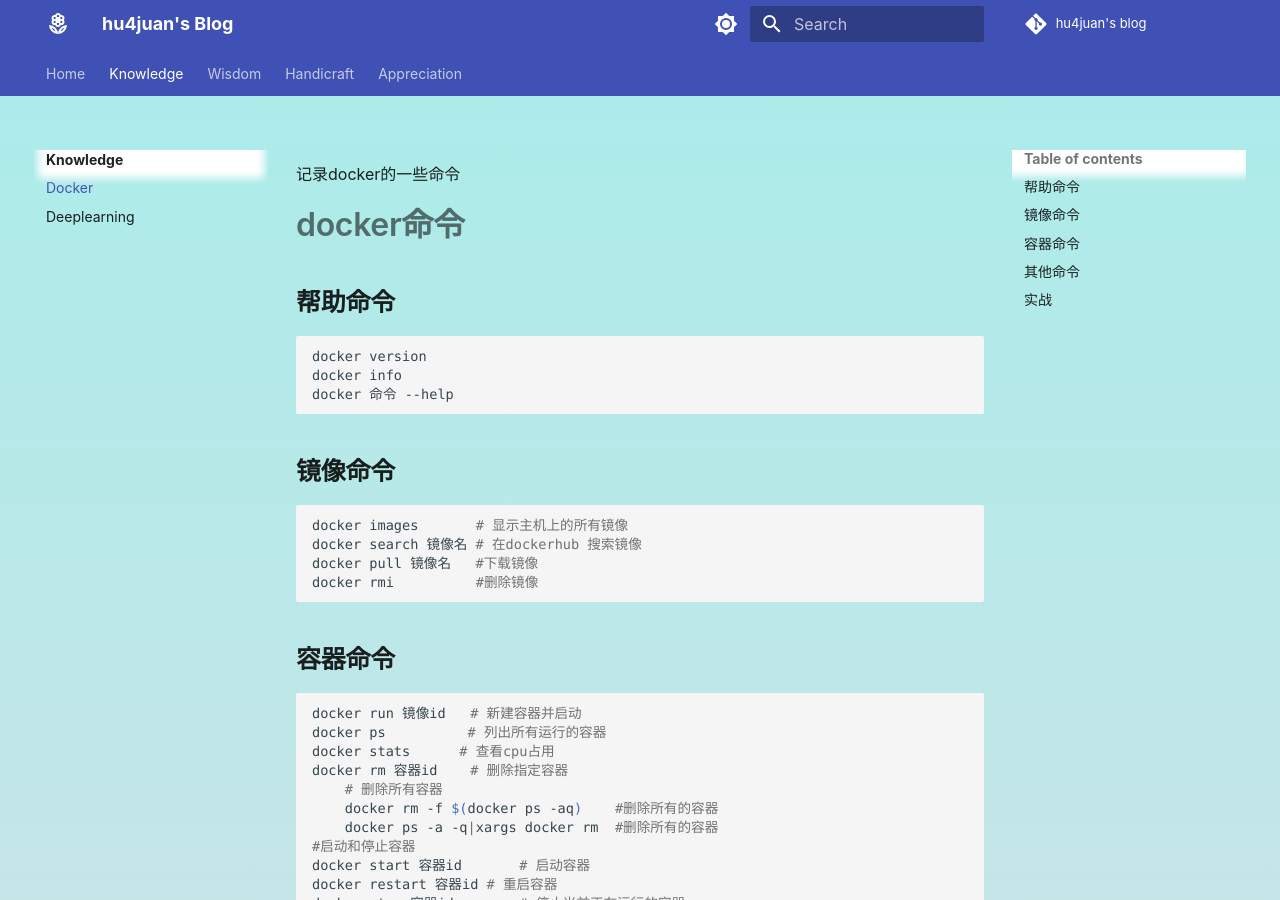
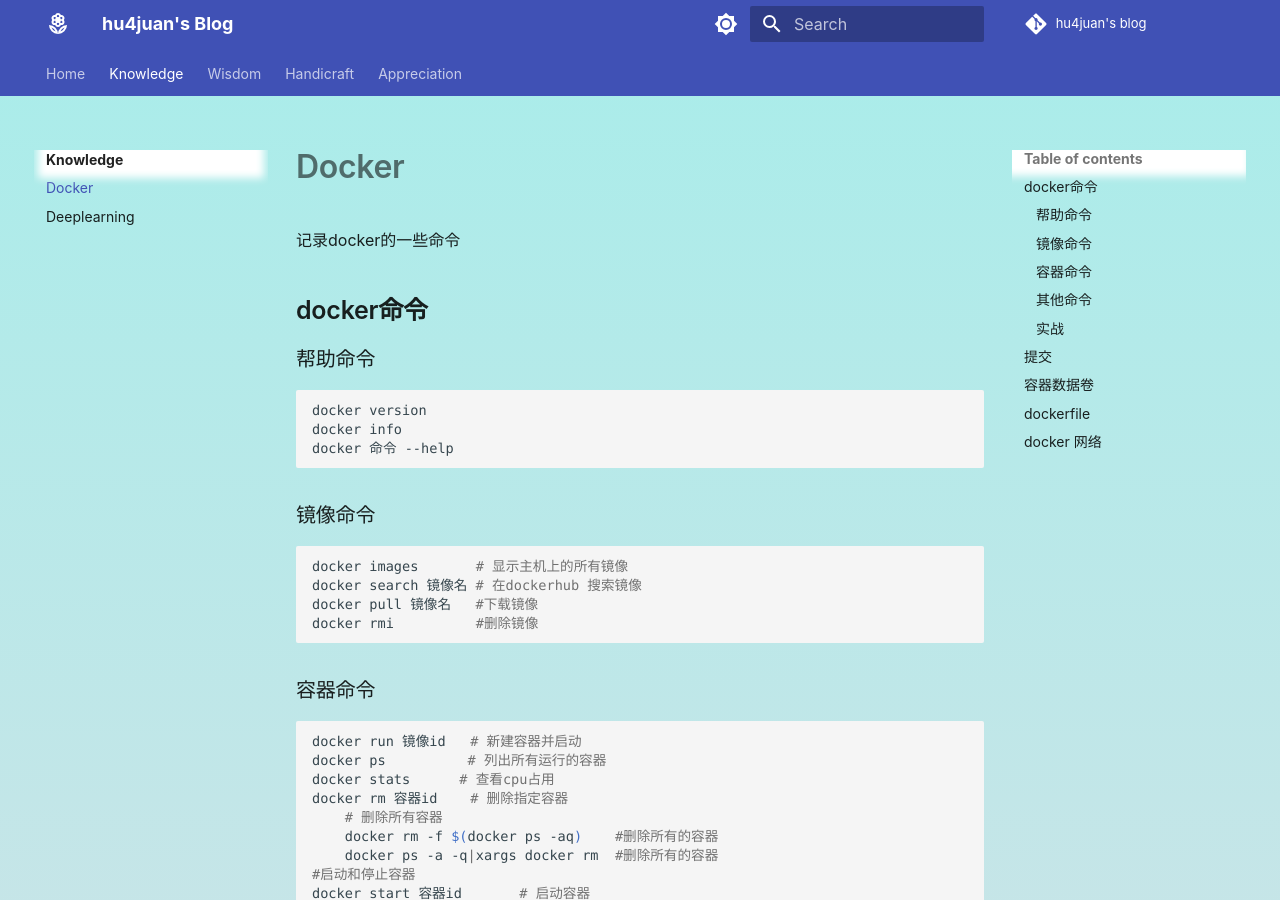
Before and after one commit to hu4juan/hu4juan.github.io, an MkDocs documentation site: the page built from docs/Knowledge/docker.md, in a window 1280 px wide and 900 px high. Built offline with MkDocs 1.6.1 and Material for MkDocs 9.7.7, drawn with Linux system fonts in a browser that asks for light colours; comment, search, counter and statistics services are not loaded; a style sheet for code colours, icons or effects is not loaded.

Commit message:
change toc

````diff
--- a/docs/Knowledge/docker.md
+++ b/docs/Knowledge/docker.md
@@ -1,19 +1,19 @@
 记录docker的一些命令
-# docker命令
-## 帮助命令
+## docker命令
+### 帮助命令
 ```shell
 docker version
 docker info
 docker 命令 --help
 ```
-## 镜像命令
+### 镜像命令
 ```shell
 docker images       # 显示主机上的所有镜像
 docker search 镜像名 # 在dockerhub 搜索镜像
 docker pull 镜像名   #下载镜像
 docker rmi          #删除镜像
 ```
-## 容器命令
+### 容器命令
 ```shell
 docker run 镜像id   # 新建容器并启动
 docker ps          # 列出所有运行的容器
@@ -31,7 +31,7 @@
 exit 		# 容器停止并退出
 ctrl +P +Q  # 容器不停止退出
 ```
-## 其他命令
+### 其他命令
 ```shell
 docker logs 		  # 查看日志
 docker inspect 容器id  # 查看镜像的元数据
@@ -41,19 +41,19 @@
 docker attach 		  # 进入容器正在执行的终端
 docker cp 容器id:容器内路径  主机目的路径 # 从容器内拷贝到主机上
 ```
-## 实战
+### 实战
 ```shell
 # -d 后台运行 -p 宿主机端口 : 容器内部端口
 docker run -d --name 容器名 -p 主机端口:容器内端口 镜像名
 # --rm 用完就删
 docker run -it --rm tomcat:9.0
 ```
-# 提交
+## 提交
 ```shell
 # 容器ID是需要打包的容器的ID
 docker commit -m="提交的信息" -a= "author" 容器ID 目标镜像名:[TAG]
 ```
-# 容器数据卷
+## 容器数据卷
 ```shell
 # docker run -it -v /home/ceshi:/home 如果本地没有这条命令执行后会自动创建
 docker run -it -v 主机目录:容器目录
@@ -64,7 +64,7 @@
 容器内路径:rw  # read and write
 --volumes-from 容器名 # 和别的容器公用挂载卷
 ```
-# dockerfile
+## dockerfile
 
 ```shell
 FROM       # 基础镜镜像，一切从这里开始构建
@@ -81,7 +81,7 @@
 docker build -f 文件路径 -t 镜像名:tag . # 上下文路径,记得写
 docker push # 需要登录
 ```
-# docker 网络
+## docker 网络
 采用了 veth-pair技术, 利用docker0构造网口对.可实现不同容器之间的直接相连
 ```shell
 # 查看内部内部的网络地址 ip addr
````
Also changed, not shown: docs/Knowledge/torch.md (+5 -13 lines).
